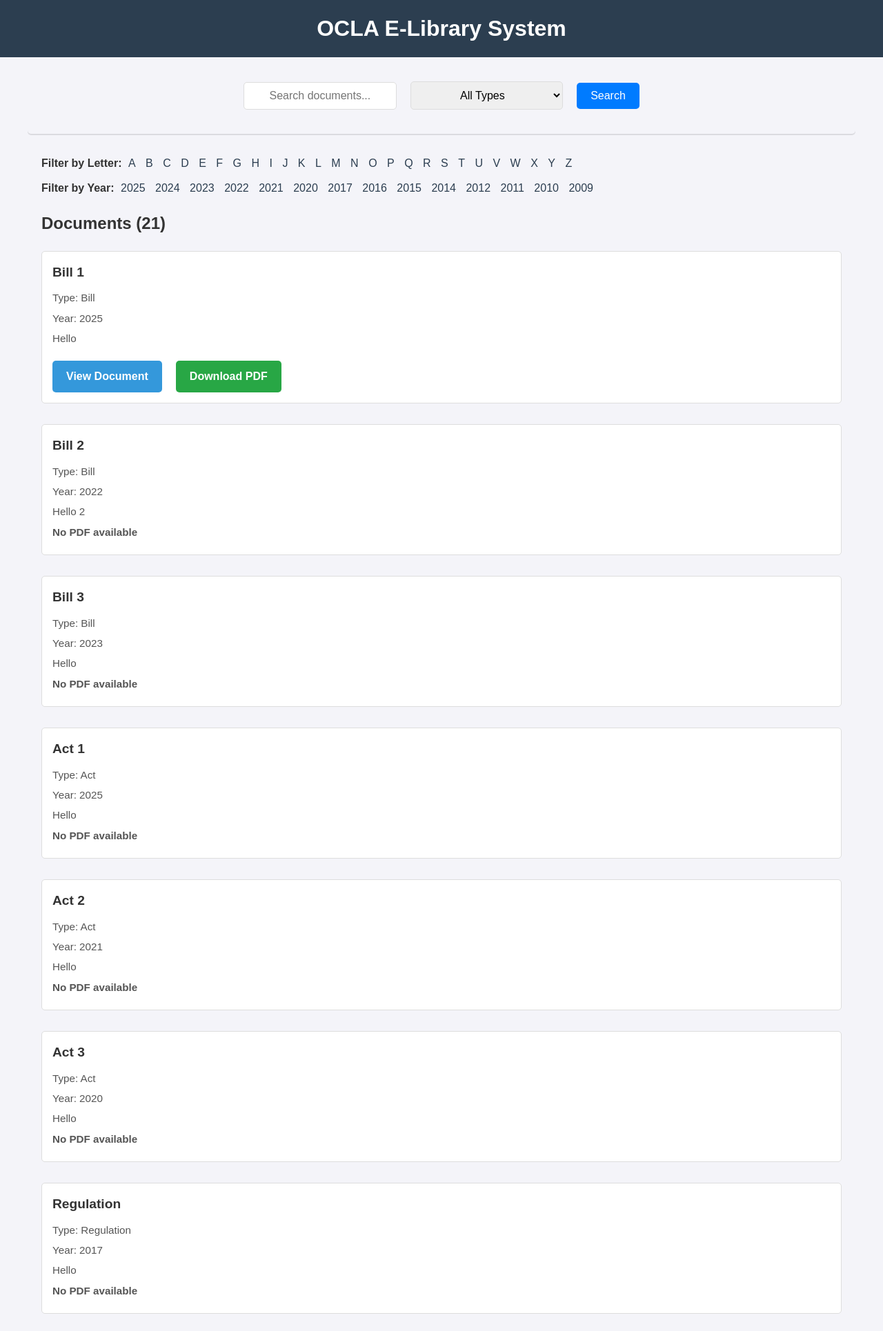
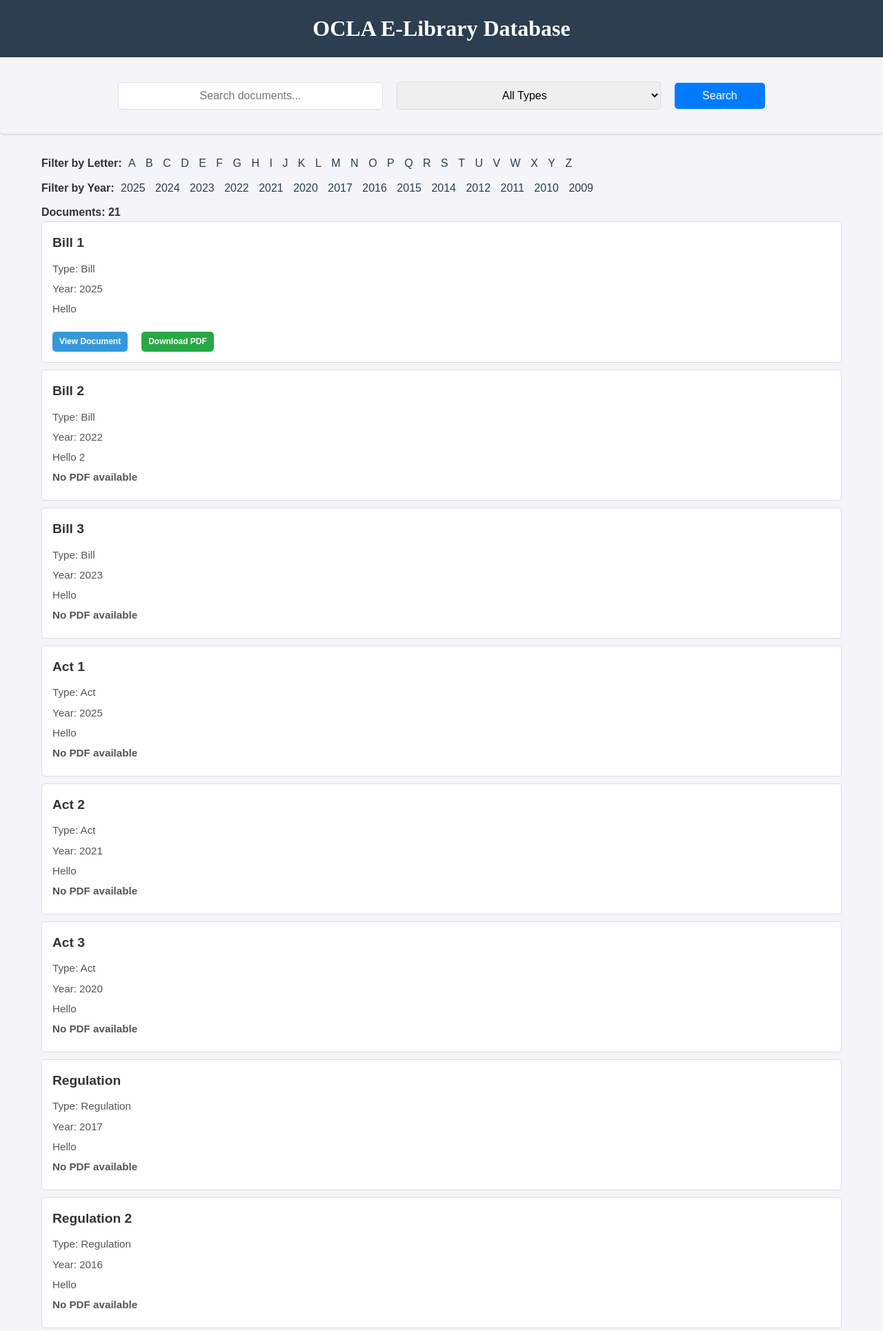
Before and after one commit to zeldris2025/library, a Django app: page / in a window 1280 px wide. Shown: the top 1930 px of the page at 69% size. Run offline with Django 3.2, Linux system fonts and the light colour scheme; data comes from the database, SQL or seed files in the repository; both versions use the stored data as it was after the commit.

Commit message:
changed width

```diff
--- a/documents/templates/documents/base.html
+++ b/documents/templates/documents/base.html
@@ -7,7 +7,7 @@
     <link rel="stylesheet" href="{% static 'documents/styles.css' %}">
 <body>
     <header>
-        <h1>OCLA E-Library System</h1>
+        <h1>OCLA E-Library Database</h1>
     </header>
     <div class="search-container">
         <form method="GET" class="search-form" action="{% url 'documents:document_list' %}">
--- a/documents/templates/documents/document_list.html
+++ b/documents/templates/documents/document_list.html
@@ -21,7 +21,7 @@
     </div>
 
     <div class="document-list">
-        <h2>Documents ({{ documents.paginator.count }})</h2>
+        <Strong>Documents: {{ documents.paginator.count }}</Strong>
         {% for document in documents %}
             <div class="document-item" {% if document.pdf_file %}onclick="window.location.href='{% url 'documents:document_view' document.id %}'"{% endif %} data-document-id="{{ document.id }}">
                 <h3>{{ document.title }}</h3>
--- a/static/documents/styles.css
+++ b/static/documents/styles.css
@@ -15,13 +15,14 @@ body {
 
 /* Header styling */
 header {
+    font-family: 'Times New Roman', Times, serif;
     background-color: #2c3e50;
     color: white;
     text-align: center;
     padding: 1em;
 }
 .search-container {
-    max-width: 1200px;
+    max-width: 100%;
     margin: 0 auto;
     padding: 15px;
     display: flex;
@@ -42,12 +43,14 @@ header {
     align-items: center;
     margin-top: 20px;
     margin-bottom: 20px;
-    width: 70px;
+    width: 100px; /* Increased from 70px */
     display: flex;
     gap: 10px;
     flex-wrap: wrap;
 }
+
 .search-form {
+    width: 75%;
     text-align: center;
     align-items: center;
     margin-top: 20px;
@@ -66,11 +69,11 @@ header {
     border-radius: 5px;
     font-size: 1em;
     flex: 1;
-    min-width: 150px;
+    min-width: 250px;
 }
 
 .search-bar button, .search-form button {
-    padding: 10px 20px;
+    padding: 10px 40px;
     text-align: center;
     background-color: #007bff;
     color: white;
@@ -85,10 +88,7 @@ header {
     background-color: #0056b3;
 }
 
-/* Filters */
-.filters {
-    margin-bottom: 20px;
-}
+
 
 .alphabet-filter, .year-filter {
     margin: 10px 0;
@@ -108,9 +108,8 @@ header {
 
 /* Document list */
 .document-list {
-    display: grid;
-    gap: 20px;
-    margin-top: 20px;
+    gap: 50px;
+
 }
 
 .document-item {
@@ -184,12 +183,12 @@ header {
 
 .btn {
     display: inline-block;
-    padding: 10px 20px;
+    padding: 5px 10px;
     margin-right: 10px;
     border-radius: 5px;
     text-decoration: none;
     font-weight: bold;
-    font-size: 1em;
+    font-size: 0.75em;
     cursor: pointer;
     transition: background-color 0.3s;
 }
```
Also changed, not shown: db.sqlite3, 1 other file.
